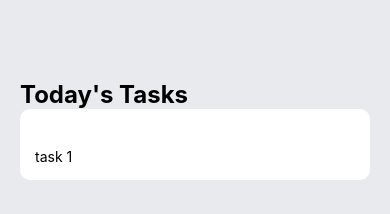
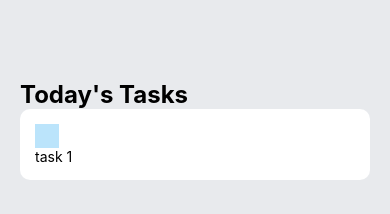
Before and after one commit to amine-omari/todo-mobile-app, a React Native app: screen / in a window 390 px wide. Shown: the top 214 px of the page. Built offline with nearby package versions, Linux system fonts and the light colour scheme.

Commit message:
feat: add background color and opacity to square

```diff
--- a/components/Task.js
+++ b/components/Task.js
@@ -24,6 +24,8 @@ const styles = StyleSheet.create({
   square: {
     width: 24,
     height: 24,
+    backgroundColor: "#55BCF6",
+    opacity: 0.4,
   },
   text: {},
   circular: {},
```
